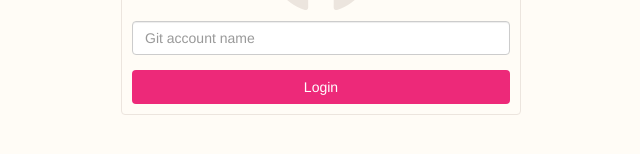
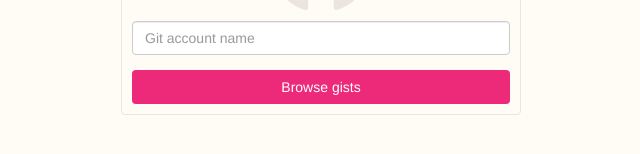
Before and after one commit to hempa23/gist-browser, a plain HTML site: page index.html in a window 1280 px wide. Shown: the part 210-364 px from the top of the page, 319-959 px from the left. Drawn offline with nearby package versions, Linux system fonts and the light colour scheme; some packages are replaced by stand-ins of ours.

Commit message:
Changed button label

```diff
--- a/app/login/login.tpl.html
+++ b/app/login/login.tpl.html
@@ -9,7 +9,7 @@
                 <div class="form-group">
                     <input class="form-control" type="text" ng-model="credentials.id" placeholder="Git account name"/>
                 </div>
-                <button class="btn btn-block" ng-click="auth()">Login</button>
+                <button class="btn btn-block" ng-click="auth()">Browse gists</button>
             </form>
         </div>
     </div>
```
